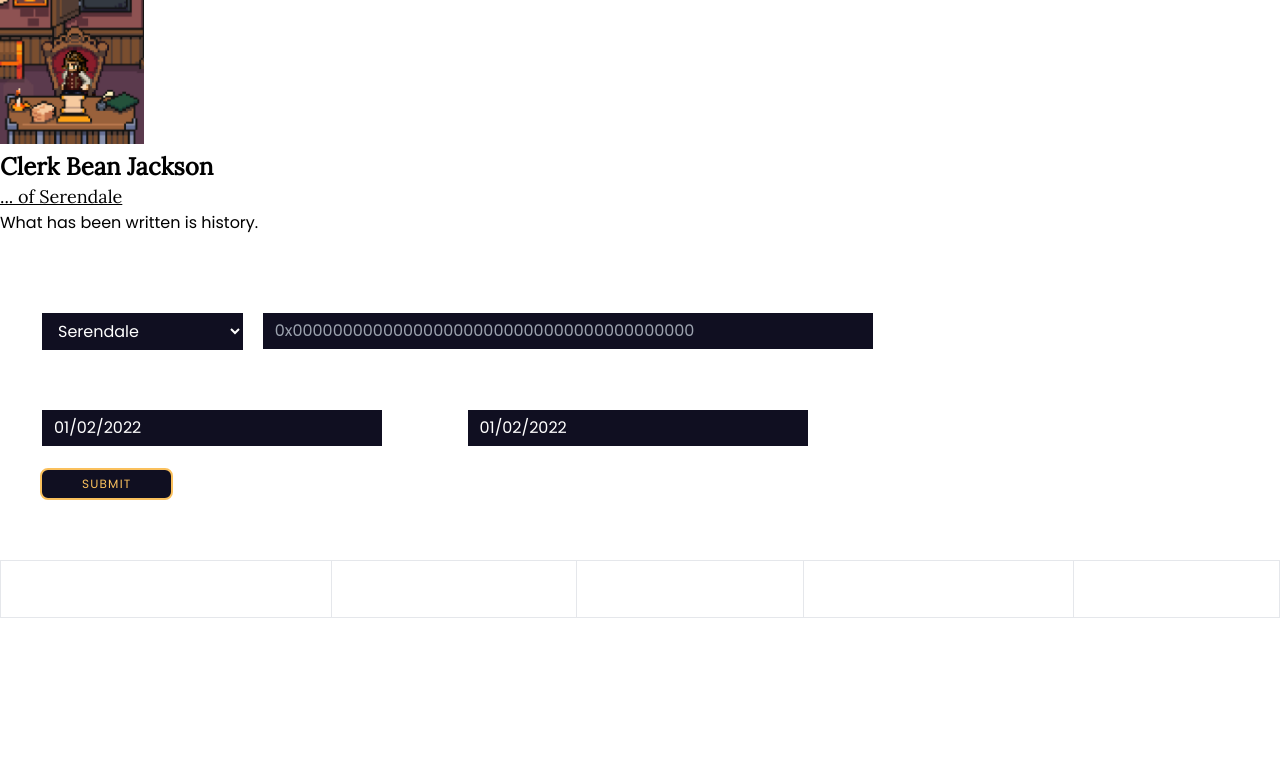
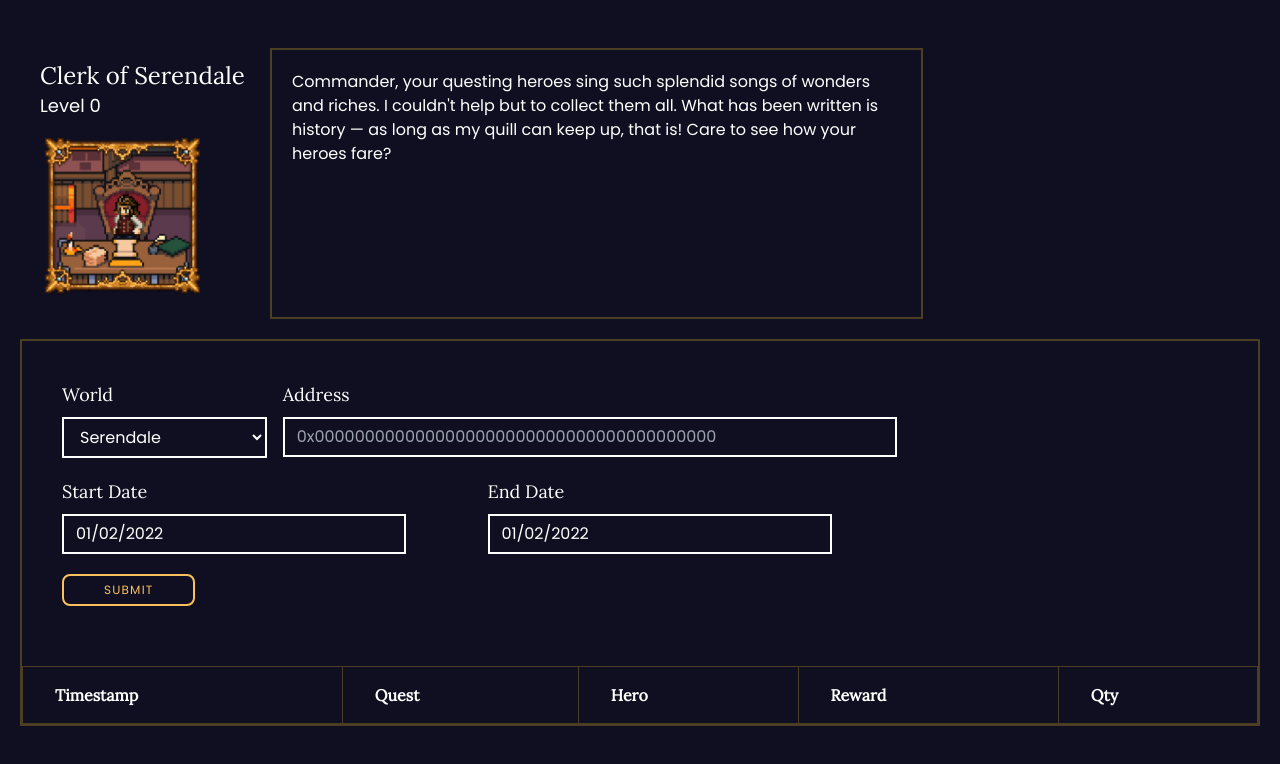
Before and after one commit to jaggedbytes/defi-kingdoms-clerk, a Next.js app: page / in a window 1280 px wide. Shown: the top 764 px of the page. Built offline with nearby package versions, Linux system fonts and the light colour scheme.

Commit message:
Add Clerk of Serendale header

```diff
--- a/components/layout.js
+++ b/components/layout.js
@@ -2,68 +2,52 @@ import Head from 'next/head'
 import Image from 'next/image'
 import Link from 'next/link'
 
-const name = 'Clerk Bean Jackson'
+const name = 'Clerk of Serendale'
 export const siteTitle = 'DeFi Kingdoms Clerk'
 
 export default function Layout({ children, home }) {
   return (
-    <div>
+    <div className="p-5">
       <Head>
-        <link rel="icon" href="/favicon.ico" />
+        <link rel="icon" href="/favicon.png" />
         <meta
           name="description"
           content="Transaction history report for DeFi Kingdoms"
         />
-        <meta
-          property="og:image"
-          content={`https://og-image.vercel.app/${encodeURI(
-            siteTitle
-          )}.png?theme=light&md=0&fontSize=75px&images=https%3A%2F%2Fassets.vercel.com%2Fimage%2Fupload%2Ffront%2Fassets%2Fdesign%2Fnextjs-black-logo.svg`}
-        />
-        <meta name="og:title" content={siteTitle} />
-        <meta name="twitter:card" content="summary_large_image" />
       </Head>
-      <header>
-        {home ? (
-          <>
+      <header className="flex flex-wrap pt-5">
+        <div className="min-w-[250px] mb-6 pl-5 pt-5">
+          <h1 className="font-header text-2xl text-white">{name}</h1>
+          <p className="text-lg text-white mb-6">Level 0</p>
+          <div className="
+            before:absolute
+            before:bg-profile-frame
+            before:content-['']
+            before:top-profile-frame-top
+            before:left-profile-frame-left
+            before:h-profile-frame-height
+            before:w-profile-frame-width
+            before:bg-cover
+            before:bg-no-repeat
+            before:z-10
+            ml-3
+          ">
             <Image
               priority
               src="/images/Clerk of Serendale.png"
               height={144}
               width={144}
               alt={name}
-            />
-            <h1 className="font-header text-2xl font-bold">{name}</h1>
-          </>
-        ) : (
-          <>
-            <Link href="/">
-              <a>
-                <Image
-                  priority
-                  src="/images/profile.jpg"
-                  height={108}
-                  width={108}
-                  alt={name}
-                />
-              </a>
-            </Link>
-            <h2>
-              <Link href="/">
-                <a>{name}</a>
-              </Link>
-            </h2>
-          </>
-        )}
+          />
+          </div>
+        </div>
+        <div className="border-2 border-hazelnut mt-2 p-5 max-w-prose">
+          <p className="text-white">
+            Commander, your questing heroes sing such splendid songs of wonders and riches. I couldn't help but to collect them all. What has been written is history &#8212; as long as my quill can keep up, that is! Care to see how your heroes fare?
+          </p>
+        </div>
       </header>
       <main>{children}</main>
-      {!home && (
-        <div>
-          <Link href="/">
-            <a>← Back to home</a>
-          </Link>
-        </div>
-      )}
     </div>
   )
 }
--- a/pages/index.js
+++ b/pages/index.js
@@ -12,13 +12,7 @@ export default function Home() {
           rel="stylesheet"
         />
       </Head>
-      <section>
-        <h1 className="font-header text-lg underline">... of Serendale</h1>
-        <p>
-          What has been written is history.
-        </p>
-      </section>
-      <section>
+      <section className="border-2 border-hazelnut mt-5">
         <TransactionForm />
       </section>
     </Layout>
--- a/styles/global.css
+++ b/styles/global.css
@@ -2,6 +2,9 @@
 @tailwind components;
 @tailwind utilities;
 
+html {
+  background-color: #100f21;
+}
 
 /* Vendor Override */
 .react-datepicker {
--- a/tailwind.config.js
+++ b/tailwind.config.js
@@ -14,8 +14,21 @@ module.exports = {
         'daffodil': '#fbeb74',
         'honey': '#fac05d',
         'ivy': '#14c25a',
+        'hazelnut': '#4c3e23',
+      },
+      animation: {
+        'spin-slow': 'spin 3s linear infinite',
+      },
+      backgroundImage: {
+        'profile-frame': "url('../public/profile-border.png')",
+      },
+      spacing: {
+        'profile-frame-top': '138px',
+        'profile-frame-left': '45px',
+        'profile-frame-width': '155px',
+        'profile-frame-height': '156px',
       }
-    },
+    }
   },
   plugins: [],
 }
```
Also changed, not shown: public/profile-border.png (added).
